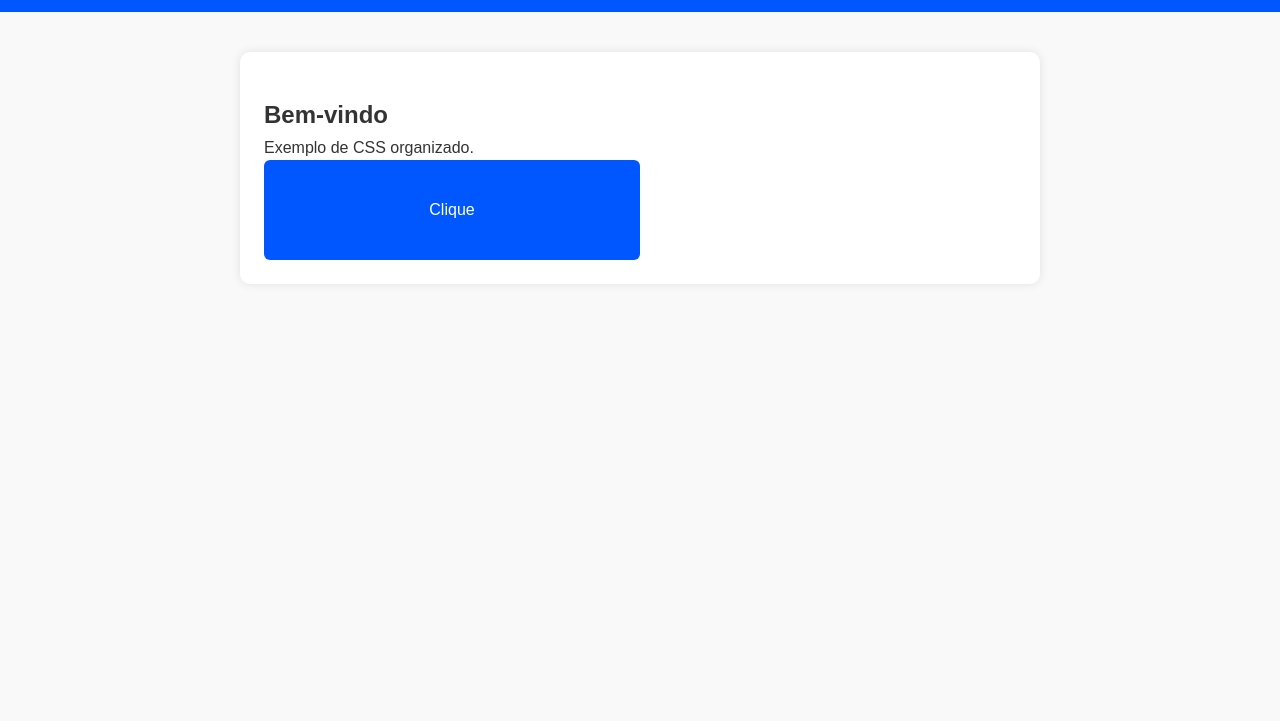
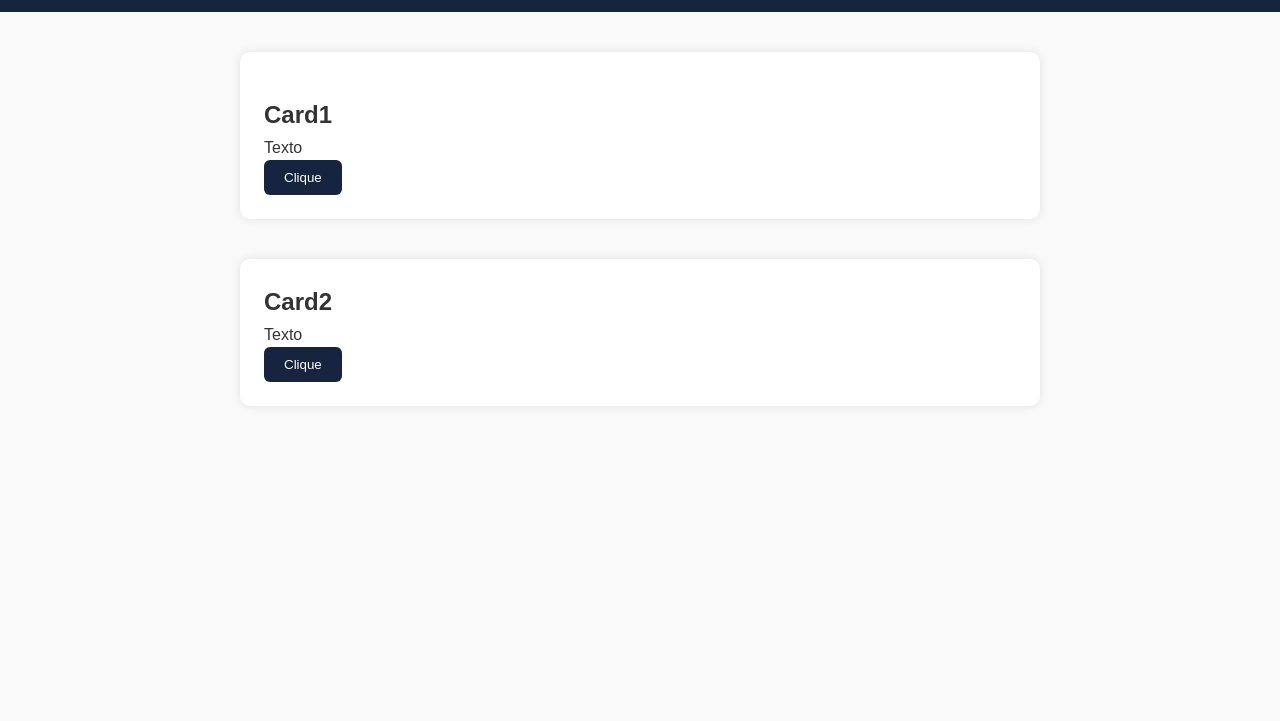
Before and after one commit to Jess2KL/aulacss002, a plain HTML site: page index.html in a window 1280 px wide. Shown: the part 79-800 px from the top of the page. Drawn offline with Linux system fonts and the light colour scheme.

Commit message:
jéssica

```diff
--- a/index.html
+++ b/index.html
@@ -8,14 +8,23 @@
 </head>
 <body>
   <header class="header"> <!-- Cabeçalho -->
-    <h1 class="title">Meu Site</h1>
+    <h1 class="title">Mudanças Climáticas</h1>
   </header>
   <main class="container"> <!-- Conteúdo principal -->
     <section class="card"> <!-- Cartão com conteúdo -->
-      <h2>Bem-vindo</h2>
-      <p>Exemplo de CSS organizado.</p>
+      <h2>Card1</h2>
+      <p>Texto</p>
       <button class="button">Clique</button>
     </section>
   </main>
+  <main class="container2">
+    <h2>Card2</h2>
+    <p>Texto</p>
+    <button class="button">Clique</button>
+  </section>
+</main>
 </body>
 </html>
+
+<div class="container"
+div class="Card1"
--- a/style.css
+++ b/style.css
@@ -1,39 +1,12 @@
-/*Arquivo CSS da aula de Desenvolvimento para Internet - Unipar 2025*/
-/*Reset CSS: Importante para zerar todos os esilos já aplicados*/
-*{
-    margin: 0px;
-    padding: 0px;
-    box-sizing: border-box;
-}
-/*Variáveis*/
-/*Posso salvar nas variáveis, configurações que podem ser usadas globalmente no CSS*/
-:root{
-    --primary-color:purple;
-    --font-sixe:12px;
-}
-
-/*Componentes*/
-/*O que são componentes: Botões, Formulários, Input's, select's, etc...*/
-button{
-    background-color: var(--primary-color); /*usando variáveis*/
-    font-size: var(--font-size);
-    color: azure;
-    padding: 2%;
-    height: 10%;
-    width: 50%;
-    min-height: 100px;
-    max-width: 500px;
-}
 /* Reset básico para padronizar os estilos entre navegadores */
 * {
     margin: 0;
     padding: 0;
     box-sizing: border-box;
   }
-
-  /* Variáveis CSS para reutilização de cores e tamanhos */
+  /* Variáveis css para reutilização de cores e tamanhos */
   :root {
-    --primary: #0057ff;
+    --primary: #17243f;
     --radius: 6px;
   }
 
@@ -45,8 +18,15 @@ button{
     line-height: 1.6;
   }
 
-  /* Container principal com largura máxima e centralizado */
   .container {
+    max-width: 800px; /*largura*/
+    margin: 40px auto; /*espaço externo*/
+    padding: 24px; /*espaço interno*/
+    background: #fff;
+    border-radius: 10px;
+    box-shadow: 0 0 10px rgba(0,0,0,0.1);
+  }
+  .container2 {
     max-width: 800px;
     margin: 40px auto;
     padding: 24px;
@@ -55,7 +35,7 @@ button{
     box-shadow: 0 0 10px rgba(0,0,0,0.1);
   }
 
-  /* Cabeçalho com fundo azul e texto branco */
+  /* Cabeçalho com fundo preto e texto branco */
   .header {
     background-color: var(--primary);
     color: #fff;
@@ -82,10 +62,3 @@ button{
     border-radius: var(--radius);
     cursor: pointer;
   }
-
-  /* Responsividade para telas pequenas */
-  @media (max-width: 600px) {
-    .container {
-      padding: 12px;
-    }
-  }
```
